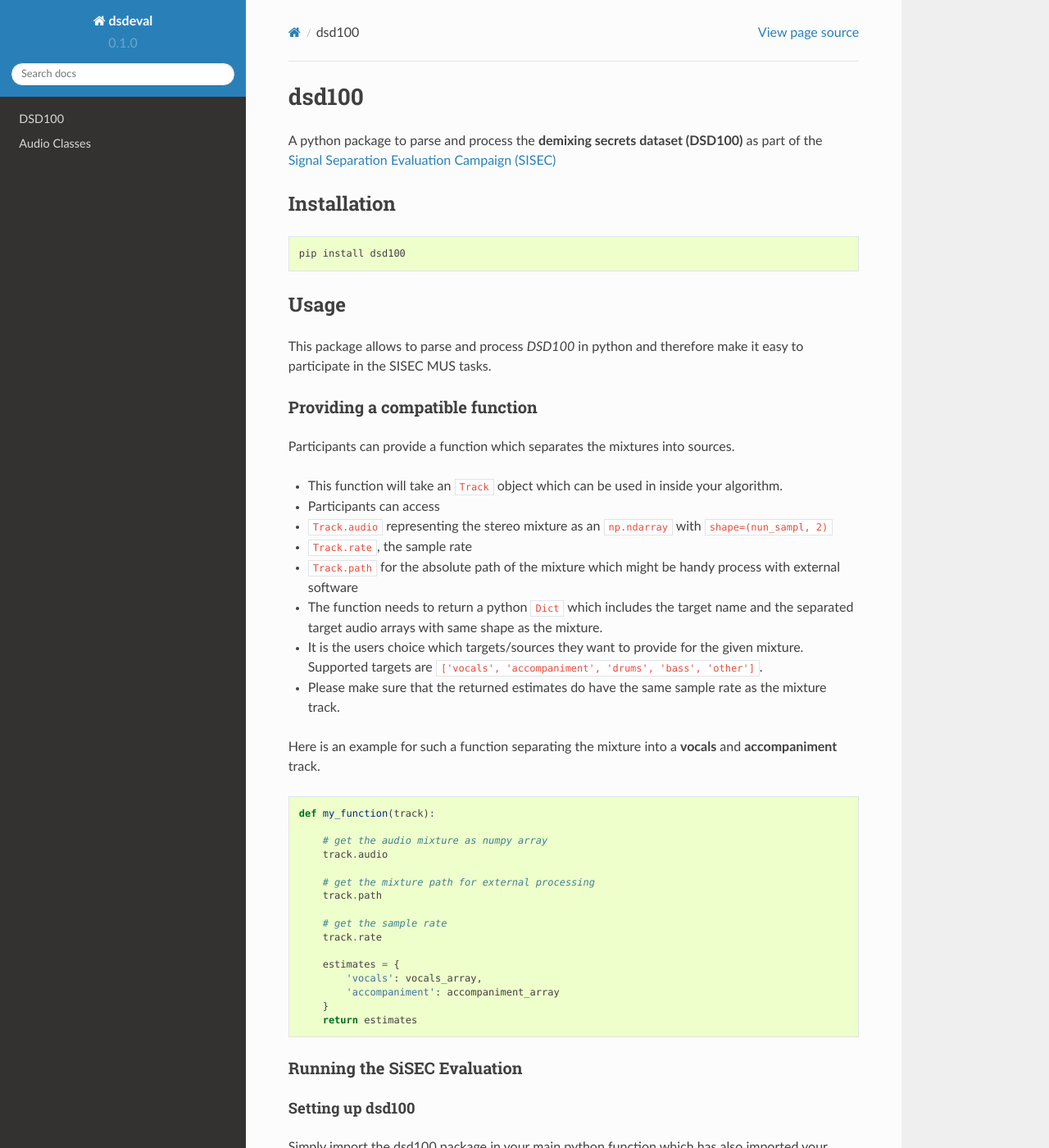
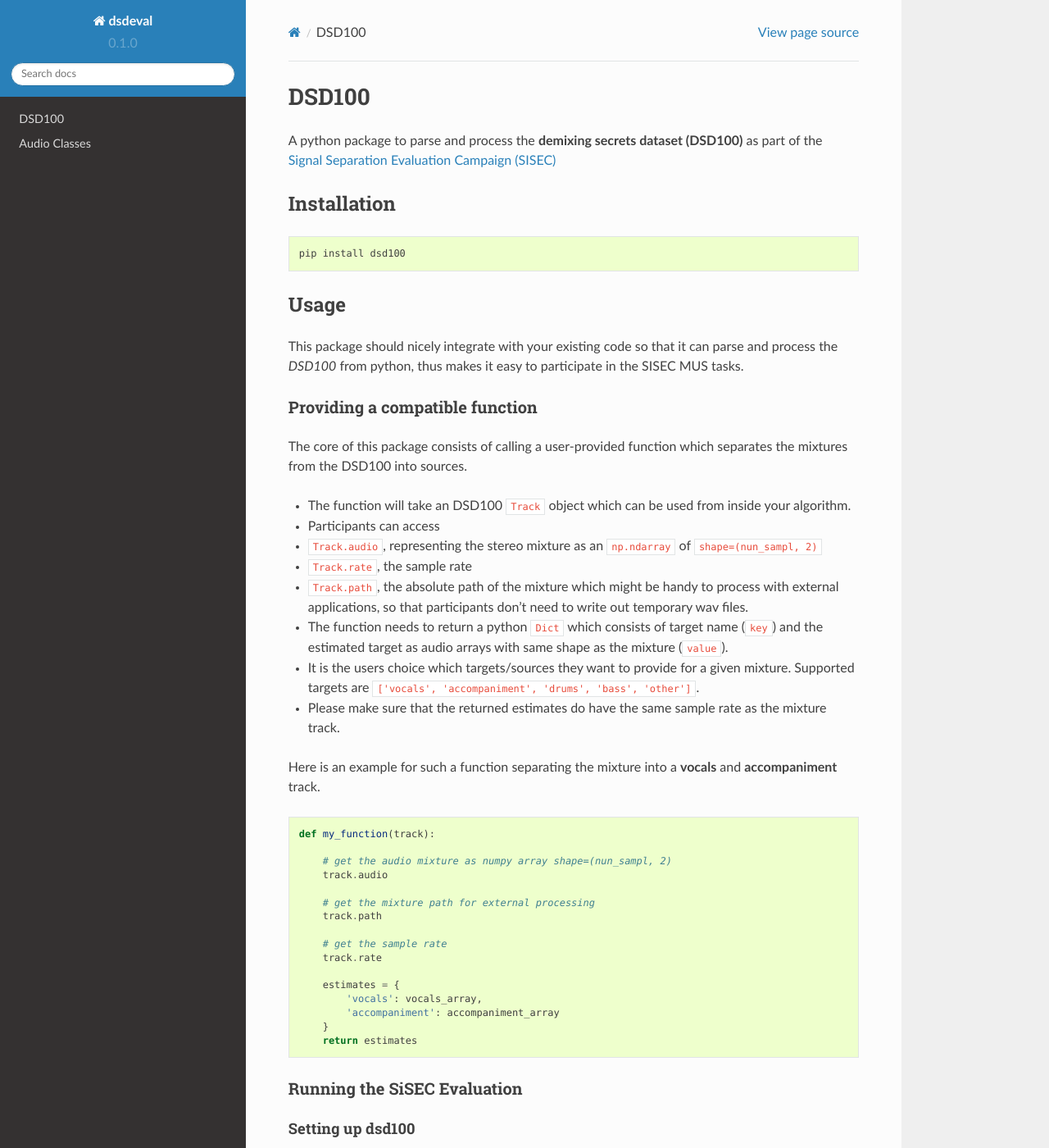
Before and after one commit to sigsep/sigsep-mus-db, a Sphinx documentation site: the page built from docs/index.rst, in a window 1280 px wide and 1400 px high. Shown: the whole window at 82% size. Built offline with Sphinx 7.4.7 and the Read the Docs theme 2.0.0, drawn with Linux system fonts in a browser that asks for light colours; some of the changed text lies outside the part shown.

```diff
--- a/docs/index.rst
+++ b/docs/index.rst
@@ -1,4 +1,4 @@
-dsd100
+DSD100
 ======
 
 A python package to parse and process the **demixing secrets dataset
@@ -15,28 +15,30 @@ Installation
 Usage
 -----
 
-This package allows to parse and process *DSD100* in python and
-therefore make it easy to participate in the SISEC MUS tasks.
+This package should nicely integrate with your existing code so that it
+can parse and process the *DSD100* from python, thus makes it easy to
+participate in the SISEC MUS tasks.
 
 Providing a compatible function
 ~~~~~~~~~~~~~~~~~~~~~~~~~~~~~~~
 
-Participants can provide a function which separates the mixtures
-into sources.
+The core of this package consists of calling a user-provided function
+which separates the mixtures from the DSD100 into sources.
 
--  This function will take an ``Track`` object which can be used in
-   inside your algorithm.
+-  The function will take an DSD100 ``Track`` object which can be used
+   from inside your algorithm.
 -  Participants can access
--  ``Track.audio`` representing the stereo mixture as an ``np.ndarray``
-   with ``shape=(nun_sampl, 2)``
+-  ``Track.audio``, representing the stereo mixture as an ``np.ndarray``
+   of ``shape=(nun_sampl, 2)``
 -  ``Track.rate``, the sample rate
--  ``Track.path`` for the absolute path of the mixture which might be
-   handy process with external software
--  The function needs to return a python ``Dict`` which includes the
-   target name and the separated target audio arrays with same shape as
-   the mixture.
+-  ``Track.path``, the absolute path of the mixture which might be handy
+   to process with external applications, so that participants don't
+   need to write out temporary wav files.
+-  The function needs to return a python ``Dict`` which consists of
+   target name (``key``) and the estimated target as audio arrays with
+   same shape as the mixture (``value``).
 -  It is the users choice which targets/sources they want to provide for
-   the given mixture. Supported targets are
+   a given mixture. Supported targets are
    ``['vocals', 'accompaniment', 'drums', 'bass', 'other']``.
 -  Please make sure that the returned estimates do have the same sample
    rate as the mixture track.
@@ -48,7 +50,7 @@ Here is an example for such a function separating the mixture into a
 
     def my_function(track):
 
-        # get the audio mixture as numpy array
+        # get the audio mixture as numpy array shape=(nun_sampl, 2)
         track.audio
 
         # get the mixture path for external processing
@@ -98,13 +98,14 @@ participants can test their separation function by running:
     dsd.test(my_function)
 
 This test makes sure the user provided output is compatible to the
-dsd100 evaluation framework.
+dsd100 evaluation framework. The function returns ``True`` if the test
+succeeds.
 
 Processing the full DSD100
 ^^^^^^^^^^^^^^^^^^^^^^^^^^
 
-The full evaluation processes all 100 DSD tracks and saves the results
-to the ``user_estimates_dir``.
+To process all 100 DSD tracks and saves the results to the
+``user_estimates_dir``:
 
 .. code:: python
 
@@ -114,7 +115,7 @@ Processing training and testing subsets separately
 ^^^^^^^^^^^^^^^^^^^^^^^^^^^^^^^^^^^^^^^^^^^^^^^^^^
 
 Algorithms which make use of machine learning techniques can use the
-training subset and then apply the algorithm on the test data.
+training subset and then apply the algorithm on the test data:
 
 .. code:: python
 
@@ -141,7 +142,7 @@ Full code Example
     def my_function(track):
         '''My fancy BSS algorithm'''
 
-        # get the audio mixture as numpy array
+        # get the audio mixture as numpy array shape=(nun_sampl, 2)
         track.audio
 
         # get the mixture path for external processing
@@ -161,24 +159,24 @@ Full code Example
         return estimates
 
 
-    # initiate the dsd100
-    dsd = dsd100.SDS100(dsd_root="./Volumes/Data/DSD100")
+    # initiate dsd100
+    dsd = dsd100.DB(root_dir="./Volumes/Data/DSD100")
 
-    # this takes 3 seconds and verifies if my_function works correctly
+    # verify if my_function works correctly
     if dsd.test(my_function):
         print "my_function is valid"
 
     # this takes 3 days to finish and is the actual evaluation
     dsd.run(my_function)
 
-    # for the machine learning guys you want to split the subsets
+    # for the machine learning task you want to split the subsets
     dsd.run(my_training_function, subsets="train")  # this takes 1.5 days to finish
     dsd.run(my_test_function, subsets="test")  # this takes 1.5 days to finish
 
 Evaluation in python
 --------------------
 
-.. warning:: This functionality is not fully supported yet
+**Warning, this is not supported yet**
 
 If you really don't want to start MATLAB you can run the bss\_eval from
 python with the help of
```
Also changed, not shown: other parts of docs/index.rst (+9 -14 lines).
